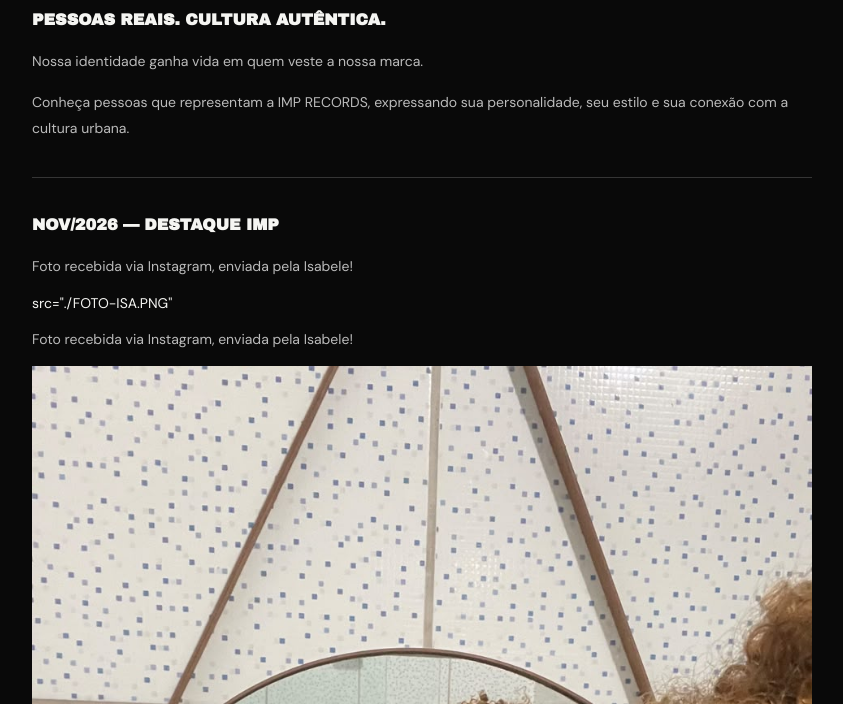
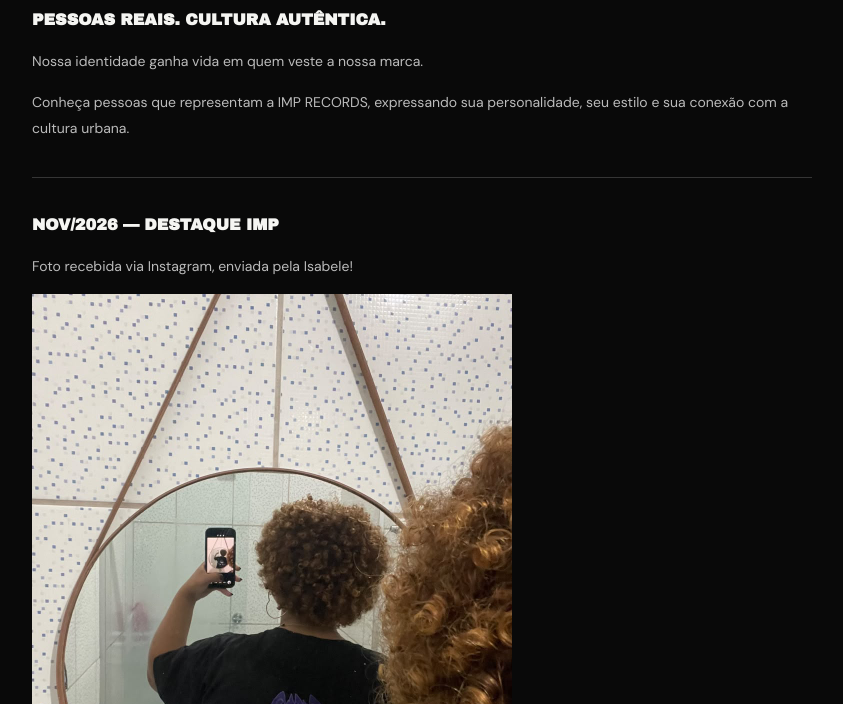
Before and after one commit to thiagojugg/IMPRECORDS, a plain HTML site: page lookbook-drop-gengar.html in a window 1280 px wide. Shown: the part 396-1100 px from the top of the page, without its empty margins (32-875 px from the left). Drawn offline with Linux system fonts and the light colour scheme.

Commit message:
Update lookbook-drop-gengar.html

```diff
--- a/lookbook-drop-gengar.html
+++ b/lookbook-drop-gengar.html
@@ -224,15 +224,11 @@
 
   <p>Foto recebida via Instagram, enviada pela Isabele!</p>
 
-       src="./FOTO-ISA.PNG"
-
-      <p>Foto recebida via Instagram, enviada pela Isabele!</p>
-
   <img
     src="./FOTO-ISA.PNG"
     alt="Isabele vestindo IMP RECORDS"
     loading="lazy"
-  style="display: block; max-width: 100%; height: auto;"
+    style="display: block; width: 480px; max-width: 100%; height: auto;"
   >
 
   <p>
```
Lines whose indentation alone changed are shown as unchanged.
